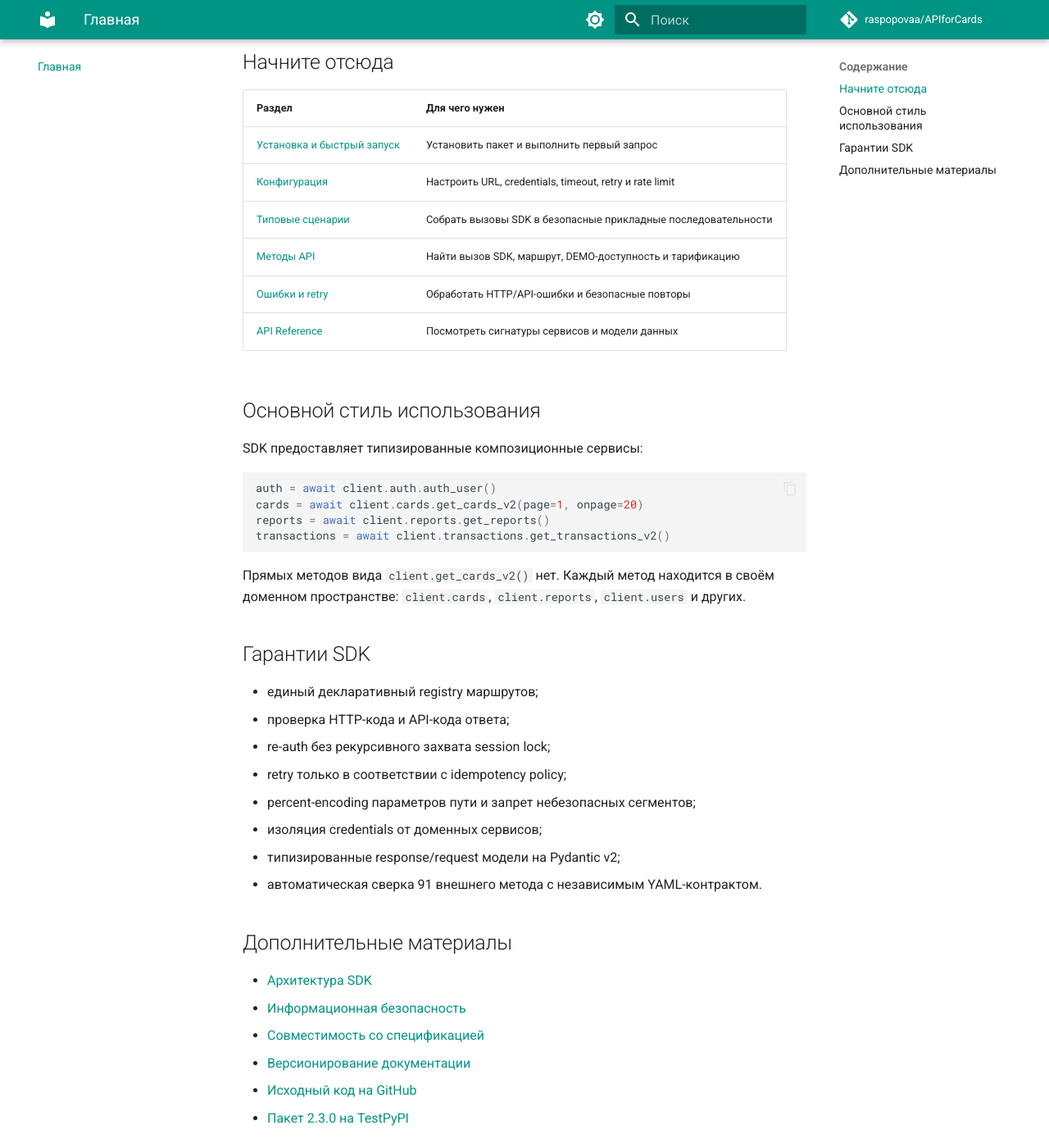
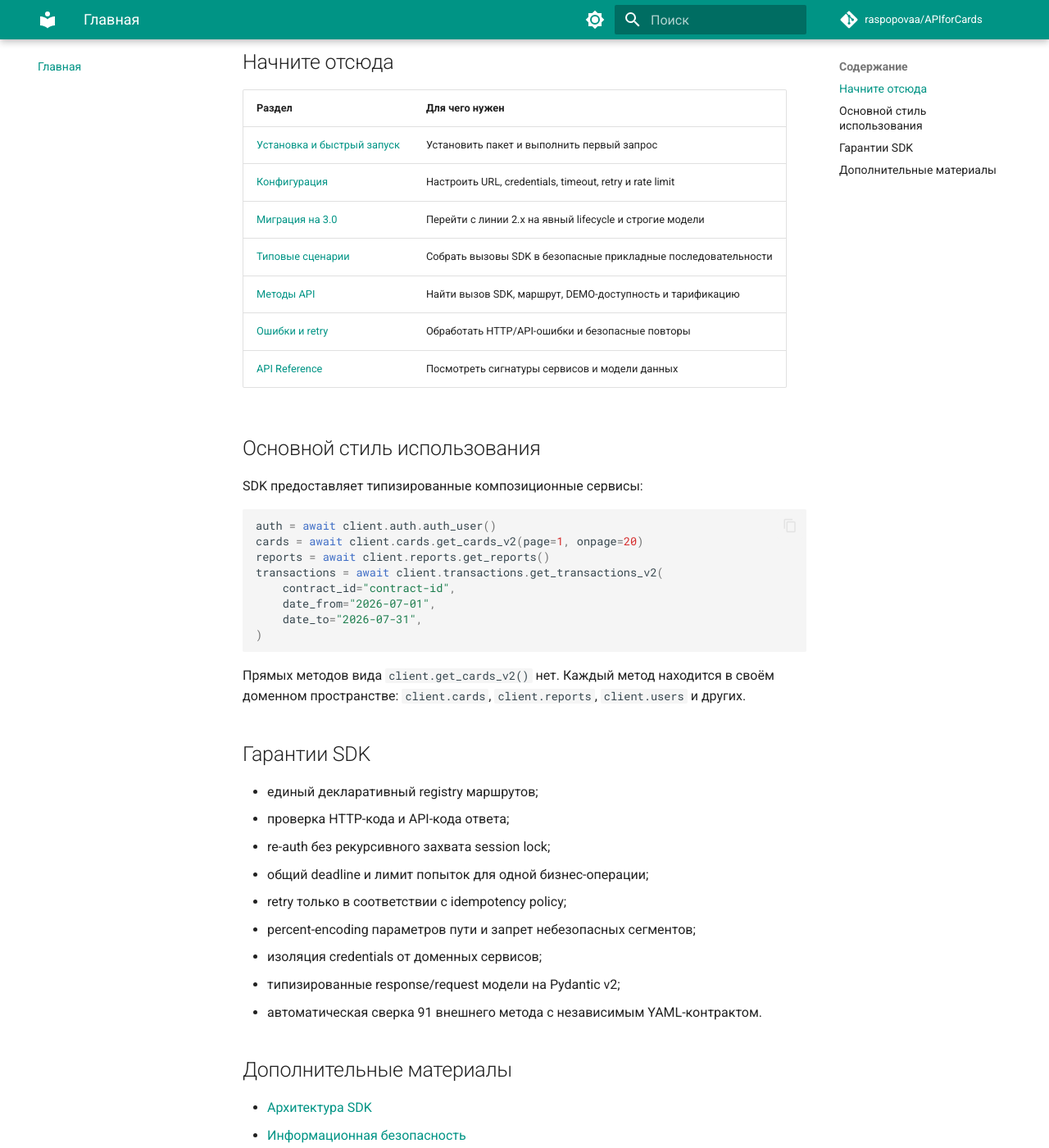
Before and after one commit to raspopovaa/APIforCards, an MkDocs documentation site: the page built from docs/index.md, in a window 1280 px wide and 1400 px high, scrolled down 365 px. Shown: the whole window at 82% size. Built offline with MkDocs 1.6.1 and Material for MkDocs 9.7.7, drawn with Linux system fonts in a browser that asks for light colours; comment, search, counter and statistics services are not loaded; the version menu is left out; some of the changed text lies outside the part shown.

Commit message:
Update documentation index for SDK 3.0.0

````diff
--- a/docs/index.md
+++ b/docs/index.md
@@ -13,6 +13,7 @@
 |---|---|
 | [Установка и быстрый запуск](getting-started.md) | Установить пакет и выполнить первый запрос |
 | [Конфигурация](configuration.md) | Настроить URL, credentials, timeout, retry и rate limit |
+| [Миграция на 3.0](migration-3.0.md) | Перейти с линии 2.x на явный lifecycle и строгие модели |
 | [Типовые сценарии](scenarios.md) | Собрать вызовы SDK в безопасные прикладные последовательности |
 | [Методы API](methods.md) | Найти вызов SDK, маршрут, DEMO-доступность и тарификацию |
 | [Ошибки и retry](errors.md) | Обработать HTTP/API-ошибки и безопасные повторы |
@@ -26,7 +27,11 @@ SDK предоставляет типизированные композицио
 auth = await client.auth.auth_user()
 cards = await client.cards.get_cards_v2(page=1, onpage=20)
 reports = await client.reports.get_reports()
-transactions = await client.transactions.get_transactions_v2()
+transactions = await client.transactions.get_transactions_v2(
+    contract_id="contract-id",
+    date_from="2026-07-01",
+    date_to="2026-07-31",
+)
 ```
 
 Прямых методов вида `client.get_cards_v2()` нет. Каждый метод находится в
@@ -38,6 +43,7 @@ transactions = await client.transactions.get_transactions_v2()
 - единый декларативный registry маршрутов;
 - проверка HTTP-кода и API-кода ответа;
 - re-auth без рекурсивного захвата session lock;
+- общий deadline и лимит попыток для одной бизнес-операции;
 - retry только в соответствии с idempotency policy;
 - percent-encoding параметров пути и запрет небезопасных сегментов;
 - изоляция credentials от доменных сервисов;
````
Also changed, not shown: other parts of docs/index.md (+2 -2 lines).
